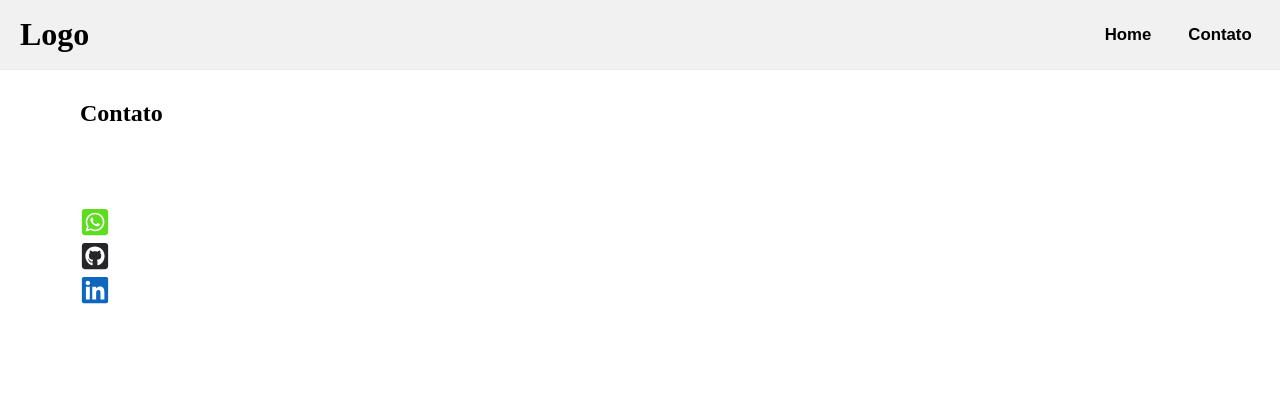
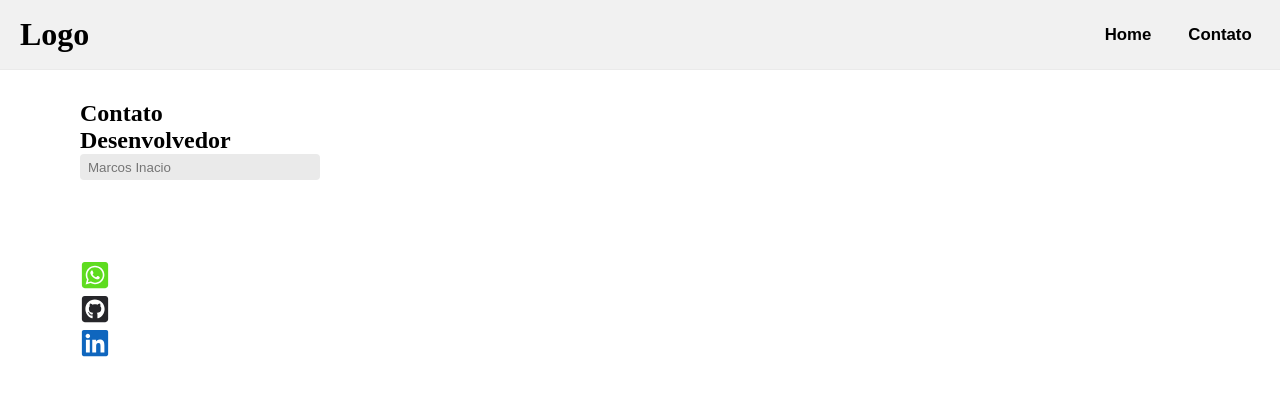
Before and after one commit to M-inacio/Trainning-Nextjs, a Next.js app: page /contato in a window 1280 px wide. Shown: the top 396 px of the page. Built offline with nearby package versions, Linux system fonts and the light colour scheme.

Commit message:
alteração no campo nome

```diff
--- a/src/pages/contato.tsx
+++ b/src/pages/contato.tsx
@@ -20,7 +20,10 @@ export default function Contato() {
       </header>
       <section className={estilo.section}>
         <h1>Contato</h1>
-
+        <h2>Desenvolvedor</h2>
+        <div className={estilo.fields}>
+        <input type="text" placeholder='Marcos Inacio' readOnly />
+        </div>
 
         <div className={estilo.social}>
           <Link href='https://wa.me/5544999148427' target="_blank" ><FaWhatsappSquare size={30} color="#5edc1f" /></Link>
```
